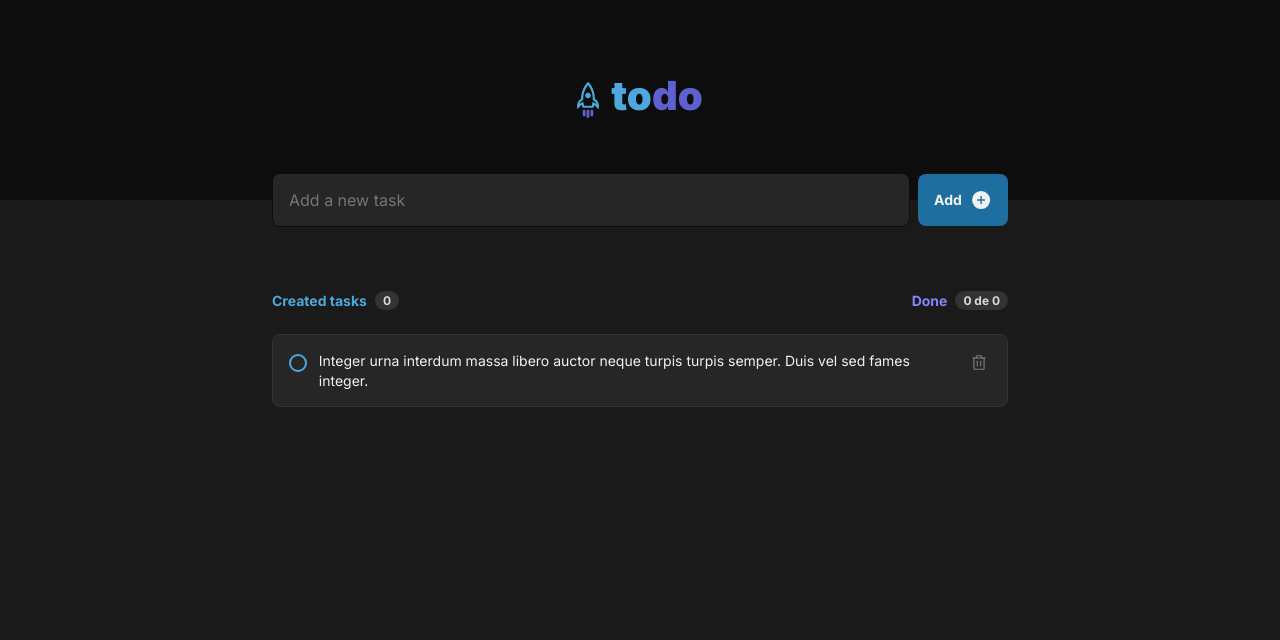
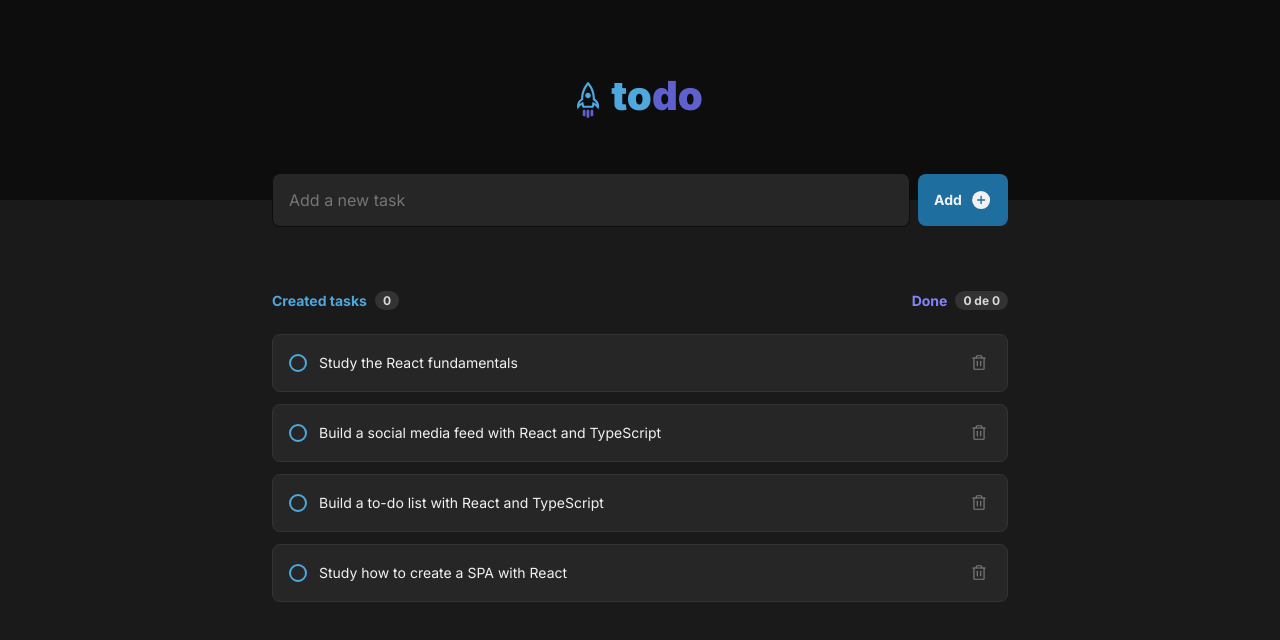
Before and after one commit to thullyoufrn/to-do, a React (Vite) app: page / in a window 1280 px wide. Shown: the top 640 px of the page. Built offline with nearby package versions, Linux system fonts and the light colour scheme.

Commit message:
task and notask components rendering

```diff
--- a/src/App.tsx
+++ b/src/App.tsx
@@ -7,8 +7,38 @@ import { Task } from './components/Task';
 import './global.css';
 import styles from './App.module.css'
 
+interface Tasks {
+  id: number;
+  taskTitle: string;
+  isComplete: boolean;
+}
+
+const tasks: Tasks[] = [
+  {
+    id: 1,
+    taskTitle: "Study the React fundamentals",
+    isComplete: true,
+  },
+  {
+    id: 2,
+    taskTitle: "Build a social media feed with React and TypeScript",
+    isComplete: true,
+  },
+  {
+    id: 3,
+    taskTitle: "Build a to-do list with React and TypeScript",
+    isComplete: false,
+  },
+  {
+    id: 4,
+    taskTitle: "Study how to create a SPA with React",
+    isComplete: false,
+  }
+];
 
 export function App() {
+  const hasTask: boolean = tasks.length == 0 ? false : true;
+
   return (
     <div>
       <Header />
@@ -19,7 +49,20 @@ export function App() {
         <section className={styles.tasks}>
           <Infos />
 
-          <Task />
+          {/* If there is no task, the NoTask component will be rendered */}
+          {hasTask === true ?
+            tasks.map(task => {
+              return (
+                <Task
+                  key={task.id}
+                  id={task.id}
+                  taskTitle={task.taskTitle}
+                  isComplete={task.isComplete}
+                />
+              )
+            })
+            : <NoTask />
+          }
         </section>
       </main>
     </div>
--- a/src/components/Task.module.css
+++ b/src/components/Task.module.css
@@ -6,7 +6,7 @@
   margin-top: 1.5rem;
 
   display: flex;
-  align-items: flex-start;
+  align-items: center;
   justify-content: space-between;
   gap: 0.75rem;
 }
@@ -15,15 +15,20 @@
   margin-top: 0.75rem;
 }
 
+.taskToDo > div {
+  display: flex;
+  align-items: center;
+  gap: 0.75rem;
+}
+
 .taskToDo input {
   appearance: none;
-  width: 1.125rem;
-  height: 1.125rem;
-  border-radius: 50%;
+  min-width: 1.125rem;
+  min-height: 1.125rem;
+  border-radius: 100%;
   border: 2px solid var(--blue);
   background-color: transparent;
   cursor: pointer;
-  margin-top: 3px;
 
   display: flex;
   align-items: center;
@@ -73,7 +78,7 @@
   cursor: pointer;
 }
 
-.taskToDo input:checked + .taskName {
+.taskToDo input:checked + .taskTitle {
   color: var(--gray-300);
   text-decoration: line-through;
 
@@ -88,6 +93,8 @@
   border-radius: 4px;
   width: 1.5rem;
   height: 1.5rem;
+
+  align-self: flex-start;
 }
 
 .taskToDo button:hover {
--- a/src/components/Task.tsx
+++ b/src/components/Task.tsx
@@ -1,19 +1,26 @@
 import { Trash } from 'phosphor-react';
-
-import check from '../assets/checkbox done.svg'
 
 import styles from './Task.module.css'
 
-export function Task() {
+interface TaskProps {
+  id: number;
+  taskTitle: string;
+  isComplete: boolean;
+}
+
+// Prop "id" is useful to make input and label unique
+export function Task({ id, taskTitle, isComplete }: TaskProps) {
+  console.log(id)
+
   return (
     <div className={styles.taskToDo}>
-      {/* Turn the id unique */}
-      <input id="task" type="checkbox" />
+      <div>
+        <input id={""+id+""} type="checkbox" />
 
-      {/* Turn the htmlFor unique */}
-      <label className={styles.taskName} htmlFor="task">
-        Integer urna interdum massa libero auctor neque turpis turpis semper. Duis vel sed fames integer.
-      </label>
+        <label className={styles.taskTitle} htmlFor={""+id+""}>
+          {taskTitle}
+        </label>
+      </div>
 
       <button title='Delete task'>
         <Trash size={18}/>
```
Also changed, not shown: 1 other file (tests, documents, lock files or other folders).
